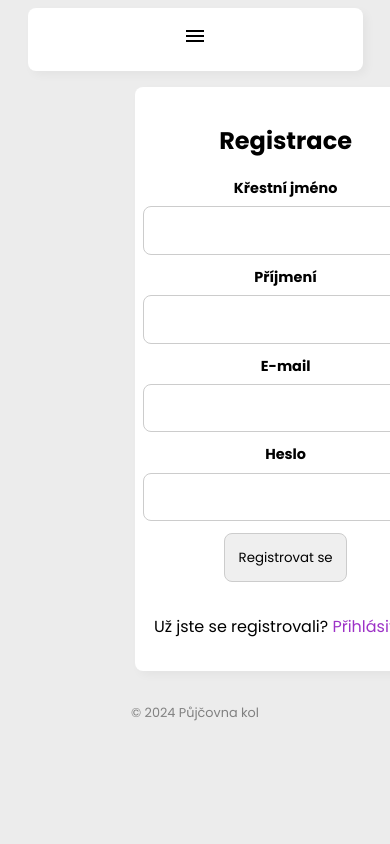
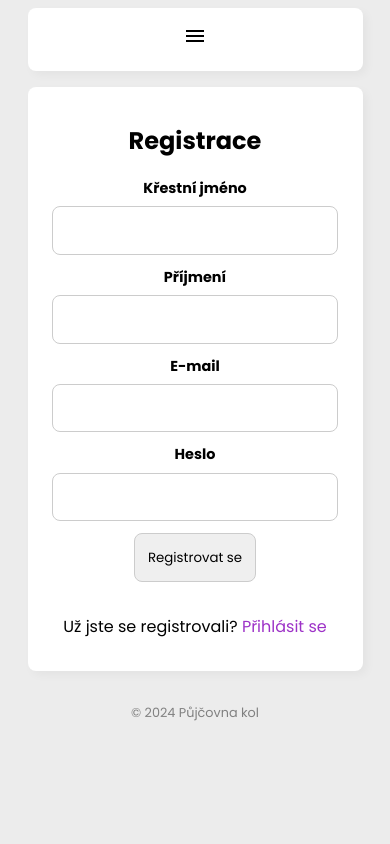
Before and after one commit to svareX/bike-rental, a Flask app: page /register in a window 390 px wide; the page is wider, and only the part inside the window is pictured. Run offline with Flask 2, Linux system fonts and the light colour scheme; data comes from the database, SQL or seed files in the repository; parts of the project's set-up code (start-up, migrations or seed data) failed here and were passed over; some libraries are stand-ins or nearby versions.

Commit message:
Auth-box mobile fix

```diff
--- a/static/css/styles.css
+++ b/static/css/styles.css
@@ -730,6 +730,11 @@ footer {
 }
 
 @media screen and (max-width: 720px) {
+    .auth-box {
+        margin: 0;
+        width: 100%;
+    }
+
     .grid {
         display: grid;
         grid-template-columns: 100%;
```
